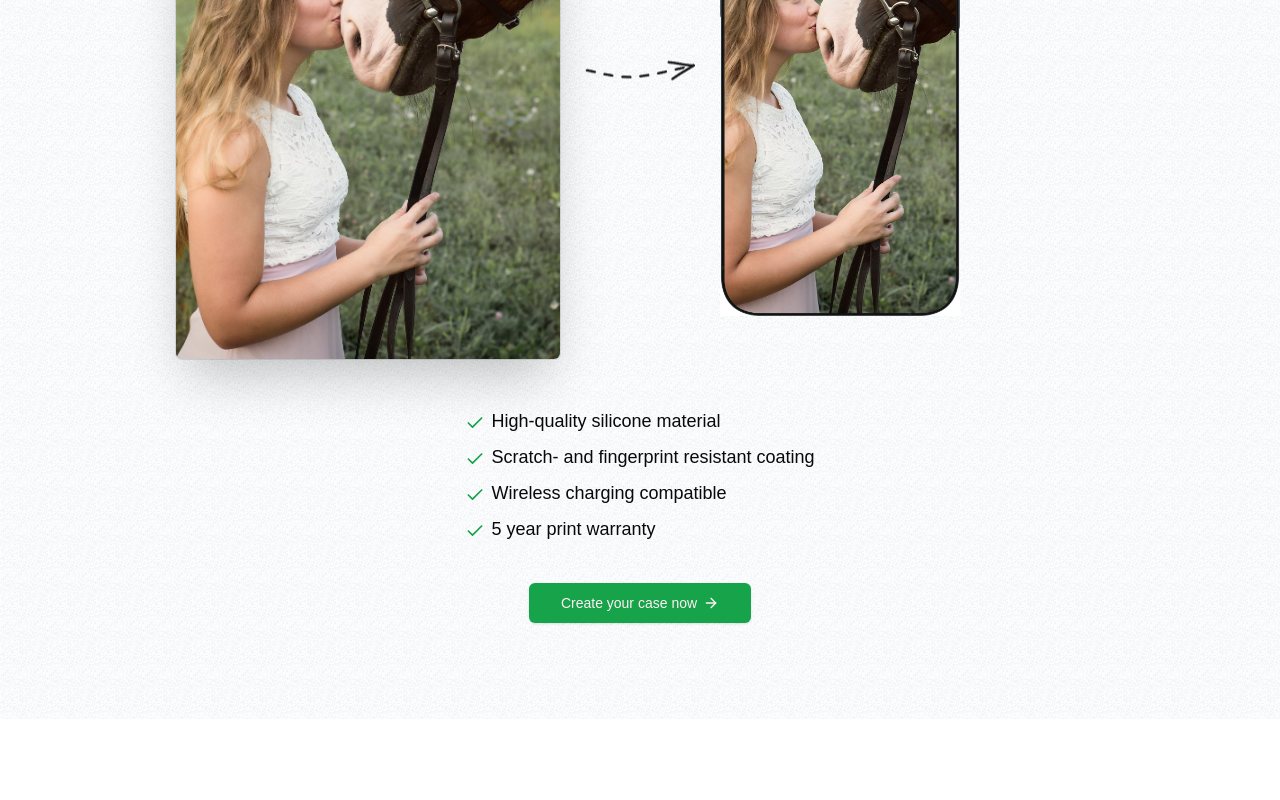
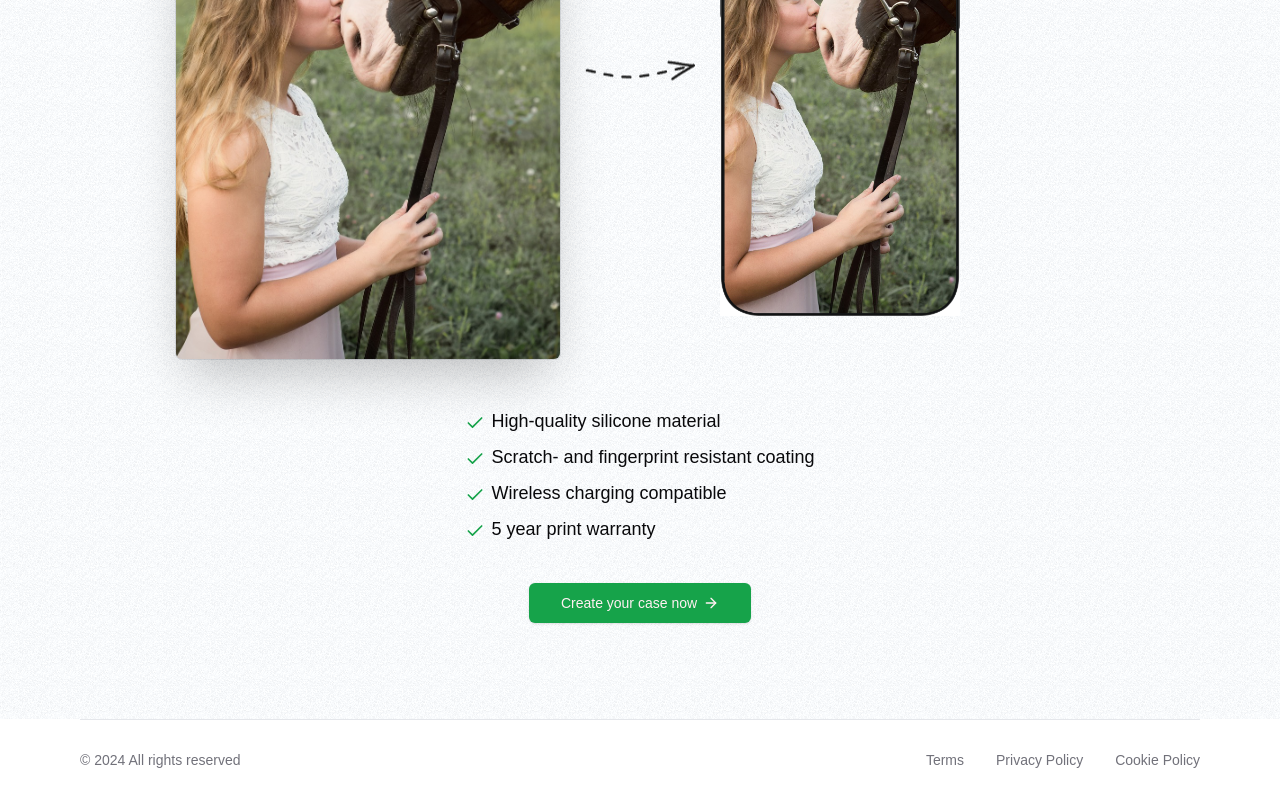
Before and after one commit to suryabanshi-janak/covermaker, a Next.js app: page / in a window 1280 px wide. Shown: the part 3121-3921 px from the top of the page. Before the commit the page ends 3840 px from the top, so only its background shows below. Built offline with nearby package versions, Linux system fonts and the light colour scheme; no server answers; a web font is replaced by a local one.

Commit message:
footer added

```diff
--- a/src/app/layout.tsx
+++ b/src/app/layout.tsx
@@ -2,6 +2,7 @@
 import { Recursive } from 'next/font/google';
 import './globals.css';
 import Navbar from '@/components/Navbar';
+import Footer from '@/components/Footer';
 
 const recursive = Recursive({ subsets: ['latin'] });
 
@@ -20,6 +21,7 @@
       <body className={recursive.className}>
         <Navbar />
         <main>{children}</main>
+        <Footer />
       </body>
     </html>
   );
--- /dev/null
+++ b/src/components/Footer.tsx
@@ -0,0 +1,45 @@
+import Link from 'next/link';
+import MaxWidthWrapper from './MaxWidthWrapper';
+
+const Footer = () => {
+  return (
+    <footer className='bg-white h-20 relative'>
+      <MaxWidthWrapper>
+        <div className='border-t border-gray-200' />
+
+        <div className='h-full flex flex-col md:flex-row md:justify-between justify-center items-center'>
+          <div className='text-center md:text-left pb-2 md:pb-0'>
+            <p className='text-sm text-muted-foreground'>
+              &copy; {new Date().getFullYear()} All rights reserved
+            </p>
+          </div>
+
+          <div className='flex items-center justify-center'>
+            <div className='flex space-x-8'>
+              <Link
+                href='#'
+                className='text-sm text-muted-foreground hover:text-gray-600'
+              >
+                Terms
+              </Link>
+              <Link
+                href='#'
+                className='text-sm text-muted-foreground hover:text-gray-600'
+              >
+                Privacy Policy
+              </Link>
+              <Link
+                href='#'
+                className='text-sm text-muted-foreground hover:text-gray-600'
+              >
+                Cookie Policy
+              </Link>
+            </div>
+          </div>
+        </div>
+      </MaxWidthWrapper>
+    </footer>
+  );
+};
+
+export default Footer;
```
